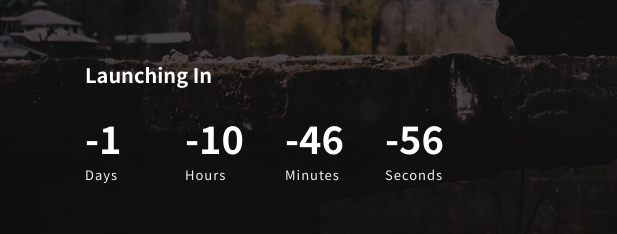
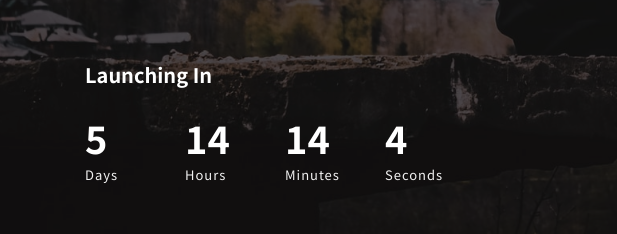
Before and after one commit to uni-arts-chain/website_upgrade, a plain HTML site: page index.html in a window 1280 px wide. Shown: the part 686-920 px from the top of the page, 0-617 px from the left. Drawn offline with Linux system fonts and the light colour scheme; a web font is replaced by a local one.

Commit message:
Update index.html

```diff
--- a/index.html
+++ b/index.html
@@ -84,7 +84,7 @@
 		<script>
 			(() => {
 				// Specify the deadline date
-				const deadlineDate = new Date('Jule 1, 2021 23:59:59').getTime();
+				const deadlineDate = new Date('Jule 7, 2021 23:59:59').getTime();
 
 				// Cache all countdown boxes into consts
 				const countdownDays = document.querySelector('.countdown__days .number');
```
